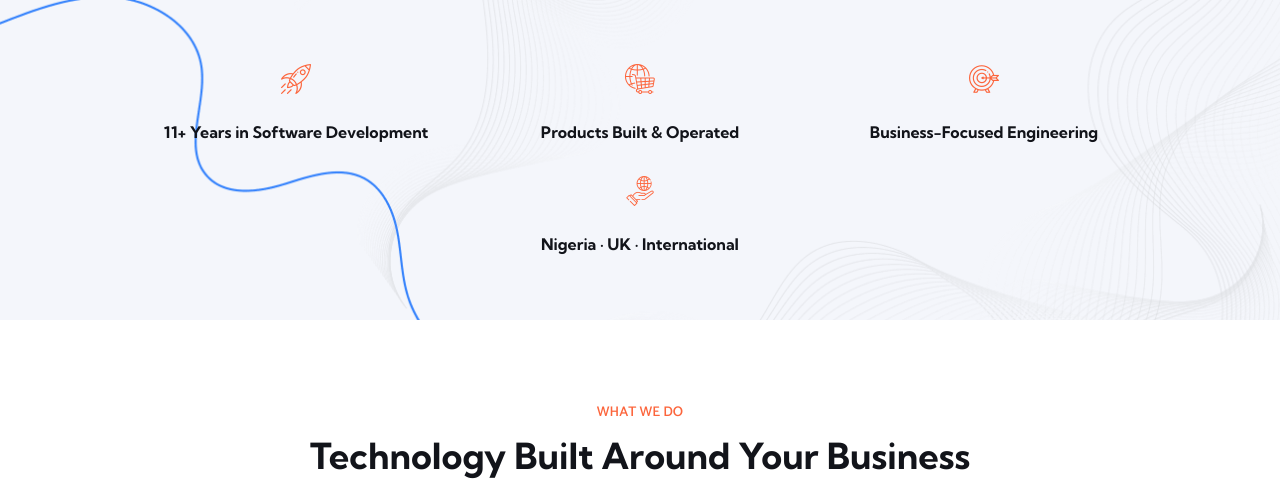
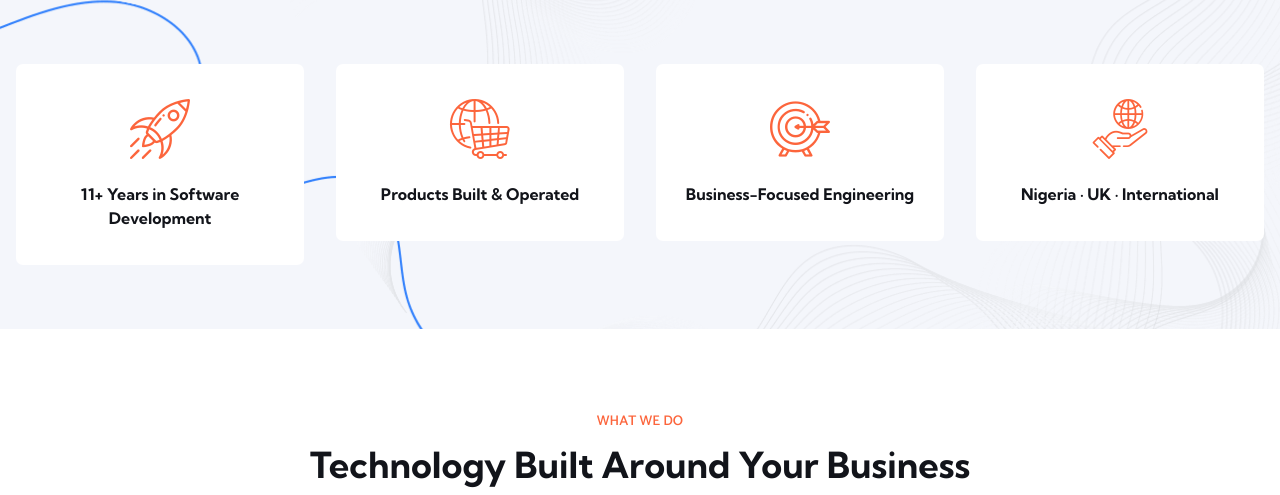
Before and after one commit to noblesomto/noblecontracts-website-laravel, a Laravel app: page / in a window 1280 px wide. Shown: the part 888-1383 px from the top of the page. Run offline with Laravel 10, Linux system fonts and the light colour scheme; some libraries are stand-ins or nearby versions; some web fonts are replaced.

Commit message:
Restore white card treatment on trust bar stats (.feature-item-five parity)
Was missing the original's actual per-stat styling: white background,
7px radius, 35px/20px padding, 60px orange icons, and a -15px hover
lift — my earlier migration dropped all of it and left icons at 30px
floating directly on the section background with no card at all.

Co-Authored-By: Claude Sonnet 5 <noreply@anthropic.com>
Claude-Session: https://claude.ai/code/session_013rbmC7wrN2zVUZMfn4pQKU

```diff
--- a/resources/views/frontend/index.blade.php
+++ b/resources/views/frontend/index.blade.php
@@ -6,22 +6,19 @@
 <section class="py-16 bg-surface-alt bg-cover bg-center" style="background-image: url({{ asset('frontend/images/background/counter-bg.png') }});">
     <div class="container-nb">
         <div class="flex flex-wrap justify-center gap-8 text-center">
-            <div class="w-full sm:w-1/2 md:w-1/4" data-reveal>
-                <i class="flaticon-startup text-3xl text-accent"></i>
-                <h5 class="mt-4 font-semibold">11+ Years in Software Development</h5>
+            @foreach ([
+                ['icon' => 'flaticon-startup', 'text' => '11+ Years in Software Development'],
+                ['icon' => 'flaticon-online', 'text' => 'Products Built &amp; Operated'],
+                ['icon' => 'flaticon-target', 'text' => 'Business-Focused Engineering'],
+                ['icon' => 'flaticon-global', 'text' => 'Nigeria &middot; UK &middot; International'],
+            ] as $stat)
+            <div class="w-full sm:w-[calc(50%-1rem)] md:w-[calc(25%-1.5rem)]" data-reveal>
+                <div class="trust-stat-card">
+                    <i class="{{ $stat['icon'] }}"></i>
+                    <h5>{!! $stat['text'] !!}</h5>
+                </div>
             </div>
-            <div class="w-full sm:w-1/2 md:w-1/4" data-reveal>
-                <i class="flaticon-online text-3xl text-accent"></i>
-                <h5 class="mt-4 font-semibold">Products Built &amp; Operated</h5>
-            </div>
-            <div class="w-full sm:w-1/2 md:w-1/4" data-reveal>
-                <i class="flaticon-target text-3xl text-accent"></i>
-                <h5 class="mt-4 font-semibold">Business-Focused Engineering</h5>
-            </div>
-            <div class="w-full sm:w-1/2 md:w-1/4" data-reveal>
-                <i class="flaticon-global text-3xl text-accent"></i>
-                <h5 class="mt-4 font-semibold">Nigeria &middot; UK &middot; International</h5>
-            </div>
+            @endforeach
         </div>
     </div>
 </section>
```
Also changed, not shown: public/frontend/css/tailwind-v2.css, resources/css/tailwind-v2-components.css.
